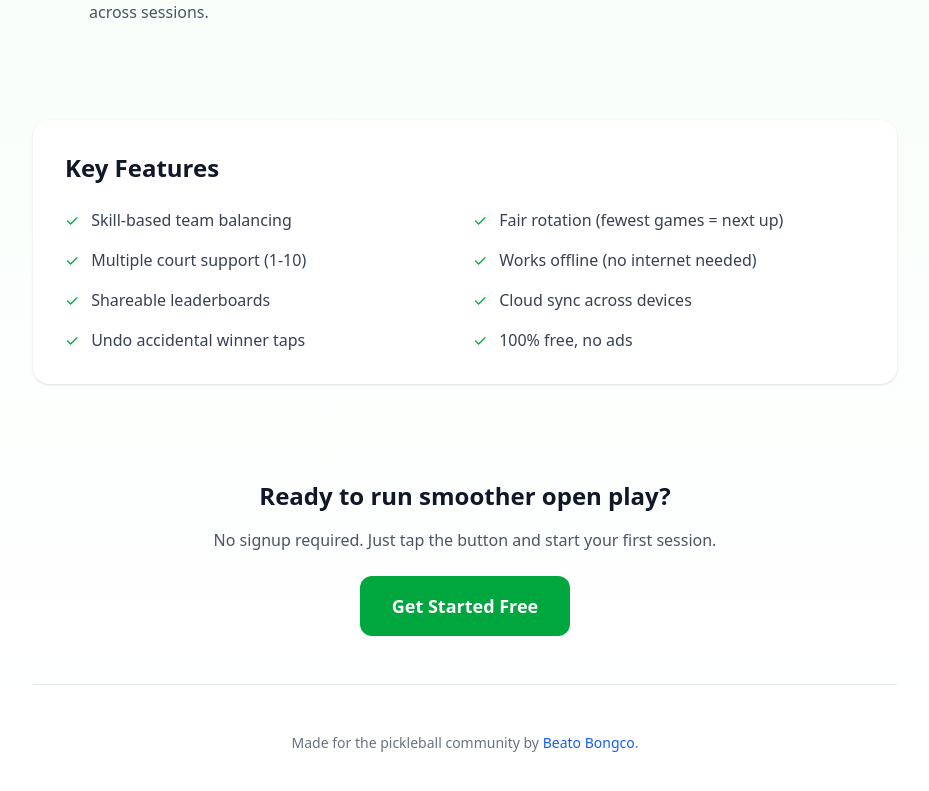
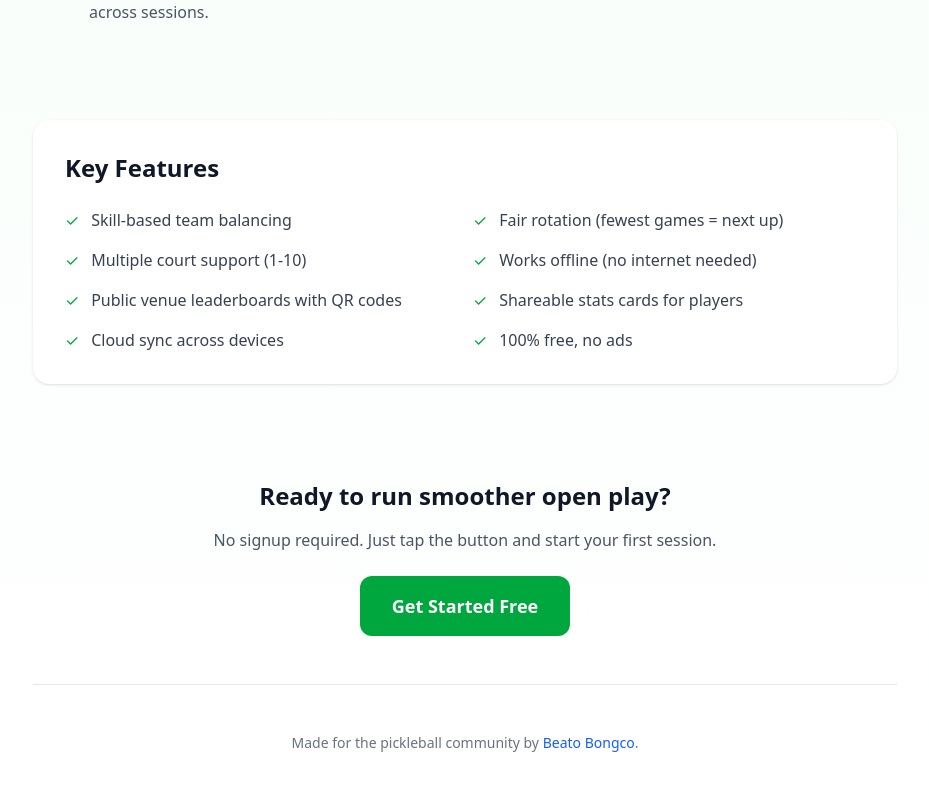
Before and after one commit to beatobongco/pickleq, a React (Vite) app: page / in a window 1280 px wide. Shown: the part 1292-2083 px from the top of the page, without its empty margins (175-1104 px from the left). Built offline with nearby package versions, Linux system fonts and the light colour scheme; no server answers.

Commit message:
Fix landing page

```diff
--- a/src/screens/LandingScreen.tsx
+++ b/src/screens/LandingScreen.tsx
@@ -156,15 +156,15 @@ export function LandingScreen({ onGetStarted }: LandingScreenProps) {
               </div>
               <div className="flex items-center gap-3">
                 <span className="text-green-600">✓</span>
-                <span className="text-gray-700">Shareable leaderboards</span>
+                <span className="text-gray-700">Public venue leaderboards with QR codes</span>
+              </div>
+              <div className="flex items-center gap-3">
+                <span className="text-green-600">✓</span>
+                <span className="text-gray-700">Shareable stats cards for players</span>
               </div>
               <div className="flex items-center gap-3">
                 <span className="text-green-600">✓</span>
                 <span className="text-gray-700">Cloud sync across devices</span>
-              </div>
-              <div className="flex items-center gap-3">
-                <span className="text-green-600">✓</span>
-                <span className="text-gray-700">Undo accidental winner taps</span>
               </div>
               <div className="flex items-center gap-3">
                 <span className="text-green-600">✓</span>
```
